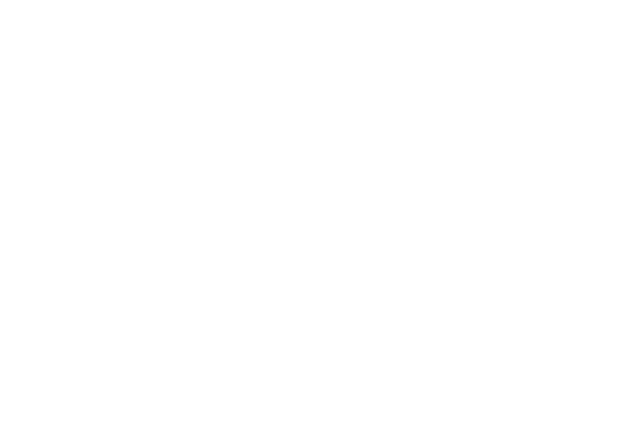
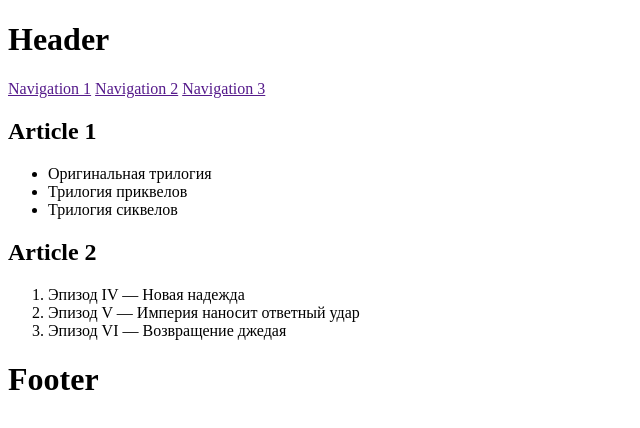
Before and after one commit to js-tasks-ru/htmlcss-20220519_gnessssa, a website: page 02-dz0/01-semantic-mockup/solution.html in a window 1280 px wide. Shown: the whole page, without its empty margins (0-640 px from the left). Drawn offline with Linux system fonts and the light colour scheme.

Commit message:
add solution task 02

```diff
--- a/02-dz0/01-semantic-mockup/solution.html
+++ b/02-dz0/01-semantic-mockup/solution.html
@@ -1,4 +1,38 @@
 <!DOCTYPE html>
 <html lang="ru">
-    <!-- Ваше решение -->
+    <head>
+        <title>Семантическая разметка</title>
+        <meta charset="utf-8">
+        <link rel="stylesheet" href="style.css" >
+    </head>
+    <body>
+        <header><h1>Header</h1></header>
+    <nav>
+        <a href="">Navigation 1</a>
+        <a href="">Navigation 2</a>
+        <a href="">Navigation 3</a>
+    </nav>
+    <main>
+        <article>
+            <h2>Article 1</h2>
+            <ul>
+                <li>Оригинальная трилогия</li>
+                <li>Трилогия приквелов</li>
+                <li>Трилогия сиквелов</li>
+            </ul>
+        </article>
+
+        <article>
+            <h2>Article 2</h2>
+            <ol>
+                <li>Эпизод IV — Новая надежда</li>
+                <li>Эпизод V — Империя наносит ответный удар</li>
+                <li>Эпизод VI — Возвращение джедая</li>
+            </ol>
+        </article>
+    </main>
+    <Footer><h1>Footer</h1></Footer>
+
+    </body>
+
 </html>
```
